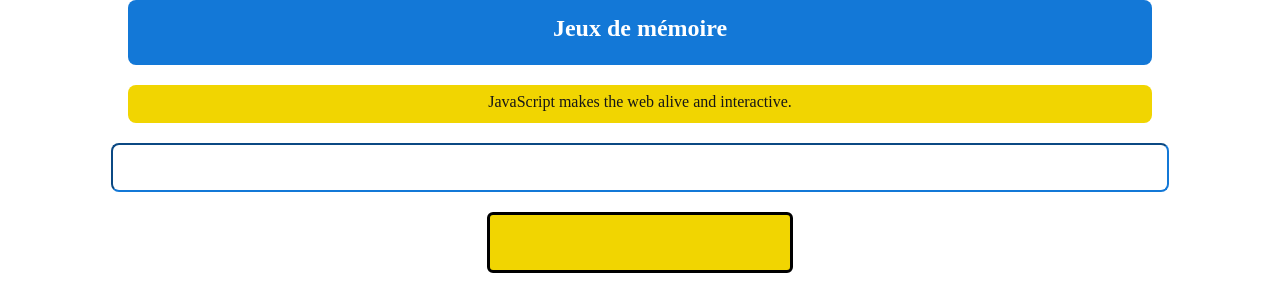
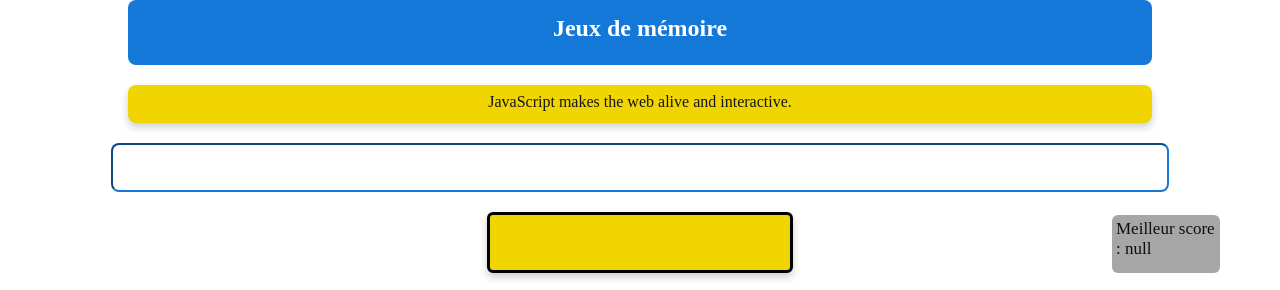
Before and after one commit to AAYOUBhou44a/Typing_Game, a plain HTML site: page index.html in a window 1280 px wide. Shown: the top 290 px of the page. Drawn offline with Linux system fonts and the light colour scheme.

Commit message:
style du meilleur score

```diff
--- a/style.css
+++ b/style.css
@@ -64,3 +64,20 @@ input:focus {
     font-size: 30px;
     padding: 20px;
 }
+
+.texte, .temps {
+    box-shadow: 0 4px 8px rgba(0,0,0,0.2);
+}
+
+.meilleurScore {
+    height: 50px;
+    width: 100px;
+    background-color: rgb(167, 166, 166);
+    position: absolute;
+    top: 215px;
+    right: 60px;
+    border-radius: 6px;
+    padding: 4px;
+    color: rgb(14, 14, 14);
+    font-size: 17px;
+}
```
